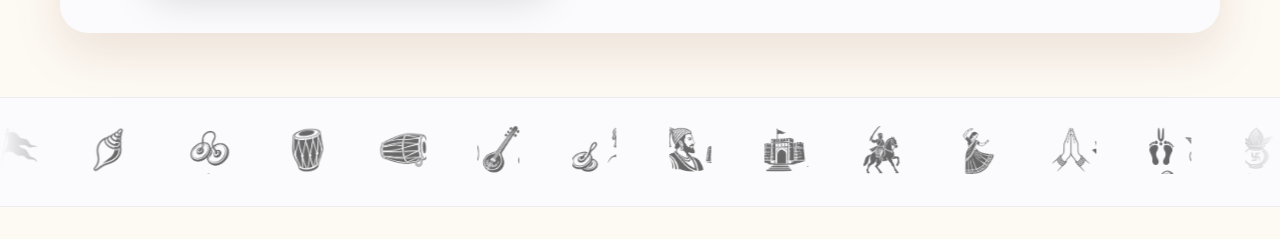
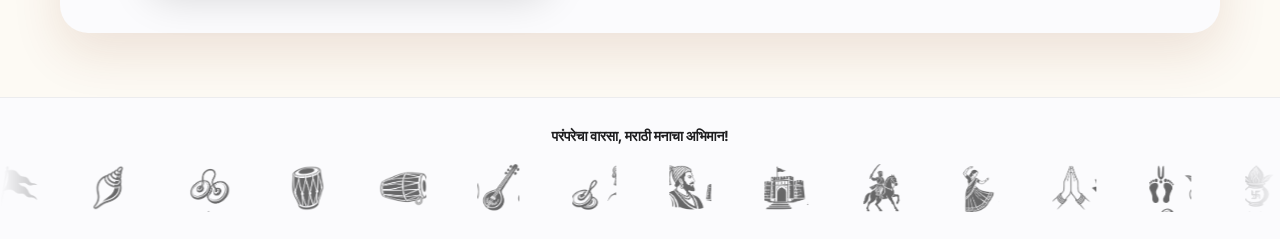
Before and after one commit to sankalpmarathimandal-debug/SankalpMarathiMandalWebsite, a plain HTML site: page index.html in a window 1280 px wide. Shown: the part 561-800 px from the top of the page. Drawn offline with Linux system fonts and the light colour scheme; no server answers; a web font is replaced by a local one.

Commit message:
Update index.html

```diff
--- a/index.html
+++ b/index.html
@@ -100,7 +100,7 @@
      or removed from assets/images/culture-icons/ (via GitHub Actions), same
      as the Community Pride Wall further down. -->
 <section class="icon-strip-section">
- <!-- <div class="icon-strip-label">परंपरेचा वारसा, मराठी मनाचा अभिमान!</div> -->
+ <div class="icon-strip-label">परंपरेचा वारसा, मराठी मनाचा अभिमान!</div>
   <div class="icon-strip-row">
     <div class="icon-strip-track" id="icon-strip-track"></div>
   </div>
```
